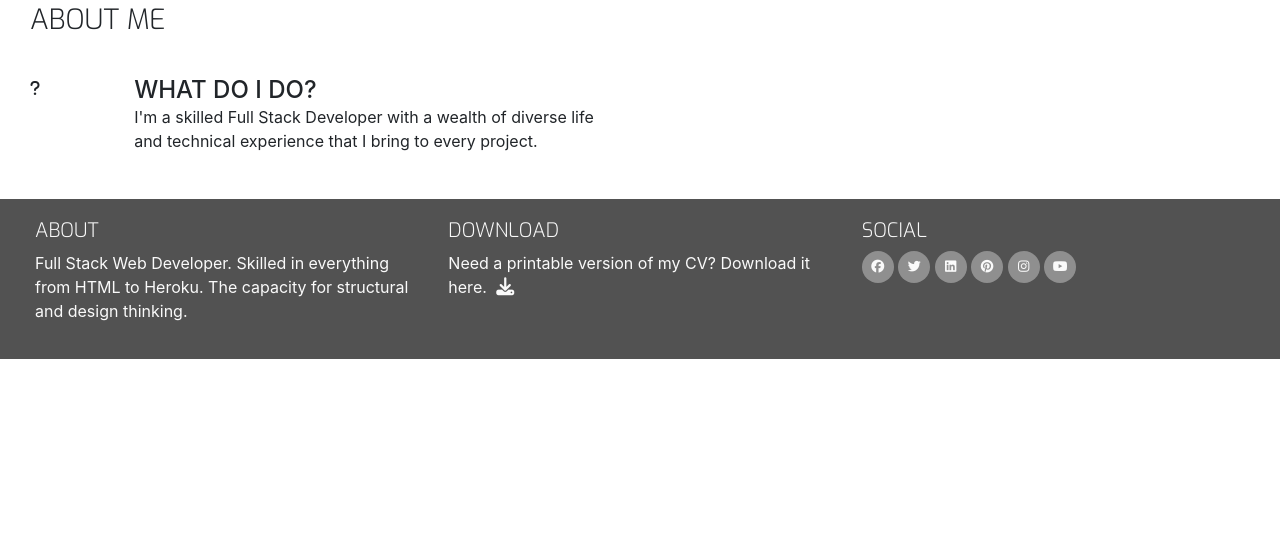
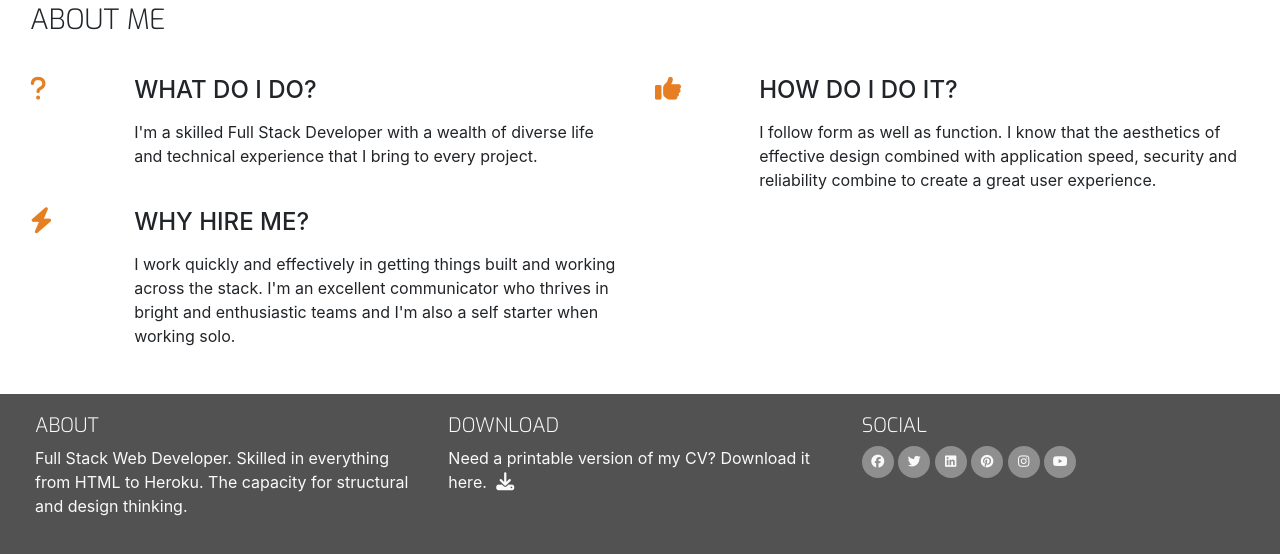
Before and after one commit to easybulb/resume-project, a plain HTML site: page index.html in a window 1280 px wide. Shown: the part 301-855 px from the top of the page. Before the commit the page ends 800 px from the top, so only its background shows below. Drawn offline with nearby package versions, Linux system fonts and the light colour scheme.

```diff
--- a/assets/css/style.css
+++ b/assets/css/style.css
@@ -201,3 +201,13 @@ footer {
 #footer-details {
     padding: 20px;
 }
+
+/* ---------------------------------- Three Reasons --*/
+.three-reasons-icon {
+    font-size: 26px;
+    color: #e67e22;
+}
+
+.three-reasons-heading {
+    margin-bottom: 15px;
+}
--- a/index.html
+++ b/index.html
@@ -7,7 +7,9 @@
     <meta http-equiv="X-UA-Compatible" content="IE=edge">
     <link rel="stylesheet" href="https://cdn.jsdelivr.net/npm/bootstrap@4.6.2/dist/css/bootstrap.min.css"
         integrity="sha384-xOolHFLEh07PJGoPkLv1IbcEPTNtaed2xpHsD9ESMhqIYd0nLMwNLD69Npy4HI+N" crossorigin="anonymous">
-    <link rel="stylesheet" href="https://cdnjs.cloudflare.com/ajax/libs/hover.css/2.3.1/css/hover-min.css" integrity="sha512-csw0Ma4oXCAgd/d4nTcpoEoz4nYvvnk21a8VA2h2dzhPAvjbUIK6V3si7/g/HehwdunqqW18RwCJKpD7rL67Xg==" crossorigin="anonymous" referrerpolicy="no-referrer" />
+    <link rel="stylesheet" href="https://cdnjs.cloudflare.com/ajax/libs/hover.css/2.3.1/css/hover-min.css"
+        integrity="sha512-csw0Ma4oXCAgd/d4nTcpoEoz4nYvvnk21a8VA2h2dzhPAvjbUIK6V3si7/g/HehwdunqqW18RwCJKpD7rL67Xg=="
+        crossorigin="anonymous" referrerpolicy="no-referrer" />
     <link rel="stylesheet" href="assets/css/style.css">
     <title>Henry Ofodieze</title>
 </head>
@@ -27,16 +29,20 @@
                     <div class="col">
                         <ul id="nav" class="list-inline menucontainer">
                             <li class="col-6 col-sm-3 ui-menu-color-home list-inline-item menuitem">
-                                <a href="index.html" class="hvr-sweep-to-bottom"><i class="fa-solid fa-house" aria-hidden="true"></i><span>Home</span></a>
+                                <a href="index.html" class="hvr-sweep-to-bottom"><i class="fa-solid fa-house"
+                                        aria-hidden="true"></i><span>Home</span></a>
                             </li>
                             <li class="col-6 col-sm-3 ui-menu-color-resume list-inline-item menuitem">
-                                <a href="resume.html" class="hvr-sweep-to-bottom"><i class="fa-solid fa-graduation-cap" aria-hidden="true"></i><span>Resume</span></a>
+                                <a href="resume.html" class="hvr-sweep-to-bottom"><i class="fa-solid fa-graduation-cap"
+                                        aria-hidden="true"></i><span>Resume</span></a>
                             </li>
                             <li class="col-6 col-sm-3 ui-menu-color-contact list-inline-item menuitem">
-                                <a href="contact.html" class="hvr-sweep-to-bottom"><i class="fa-solid fa-comment" aria-hidden="true"></i><span>Contact</span></a>
+                                <a href="contact.html" class="hvr-sweep-to-bottom"><i class="fa-solid fa-comment"
+                                        aria-hidden="true"></i><span>Contact</span></a>
                             </li>
                             <li class="col-6 col-sm-3 ui-menu-color-download list-inline-item menuitem">
-                                <a href="#" class="hvr-sweep-to-bottom"><i class="fa-solid fa-download" aria-hidden="true"></i><span>Download CV</span></a>
+                                <a href="#" class="hvr-sweep-to-bottom"><i class="fa-solid fa-download"
+                                        aria-hidden="true"></i><span>Download CV</span></a>
                             </li>
                         </ul>
                     </div>
@@ -61,7 +67,38 @@
                             <div class="col-10">
                                 <h4 class="three-reasons-heading uppercase">What do I do?</h4>
                                 <p>
-                                    I'm a skilled Full Stack Developer with a wealth of diverse life and technical experience that I bring to every project.
+                                    I'm a skilled Full Stack Developer with a wealth of diverse life and technical
+                                    experience that I bring to every project.
+                                </p>
+                            </div>
+                        </div>
+                    </div>
+                    <div class="col-10 offset-1 offset-sm-0 col-sm-4 col-md-6">
+                        <div class="row">
+                            <div class="col-2">
+                                <i class="three-reasons-icon fa fa-thumbs-up" aria-hidden="true"></i>
+                            </div>
+                            <div class="col-10">
+                                <h4 class="three-reasons-heading uppercase">How do I do it?</h4>
+                                <p>
+                                    I follow form as well as function. I know that the aesthetics of effective design
+                                    combined with application speed, security and reliability combine to create a great
+                                    user experience.
+                                </p>
+                            </div>
+                        </div>
+                    </div>
+                    <div class="col-10 offset-1 offset-sm-0 col-sm-4 col-md-6">
+                        <div class="row">
+                            <div class="col-2">
+                                <i class="three-reasons-icon fa fa-bolt" aria-hidden="true"></i>
+                            </div>
+                            <div class="col-10">
+                                <h4 class="three-reasons-heading uppercase">Why hire me?</h4>
+                                <p>
+                                    I work quickly and effectively in getting things built and working across the stack.
+                                    I'm an excellent communicator who thrives in bright and enthusiastic teams and I'm
+                                    also a self starter when working solo.
                                 </p>
                             </div>
                         </div>
@@ -69,13 +106,15 @@
                 </div>
             </div>
         </div>
+
     </section>
     <footer class="container-fluid">
         <div id="footer-details" class="row">
             <div class="col-sm-4">
                 <h5 class="uppercase general-sub">About</h5>
                 <p class="inline-block">
-                    Full Stack Web Developer. Skilled in everything from HTML to Heroku. The capacity for structural and design thinking.
+                    Full Stack Web Developer. Skilled in everything from HTML to Heroku. The capacity for structural and
+                    design thinking.
                 </p>
             </div>
             <div class="col-sm-4">
```
Also changed, not shown: assets/images/Henry the cat.JPG.
